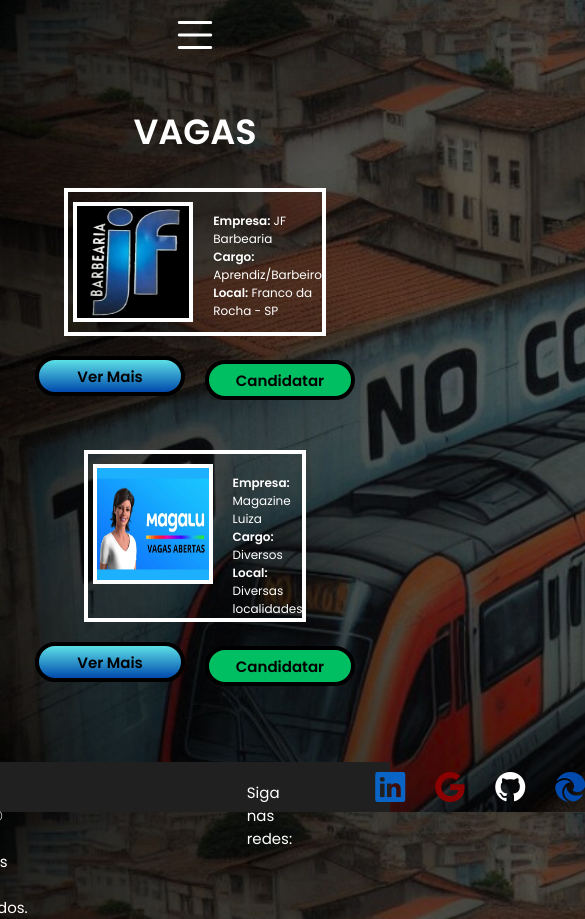
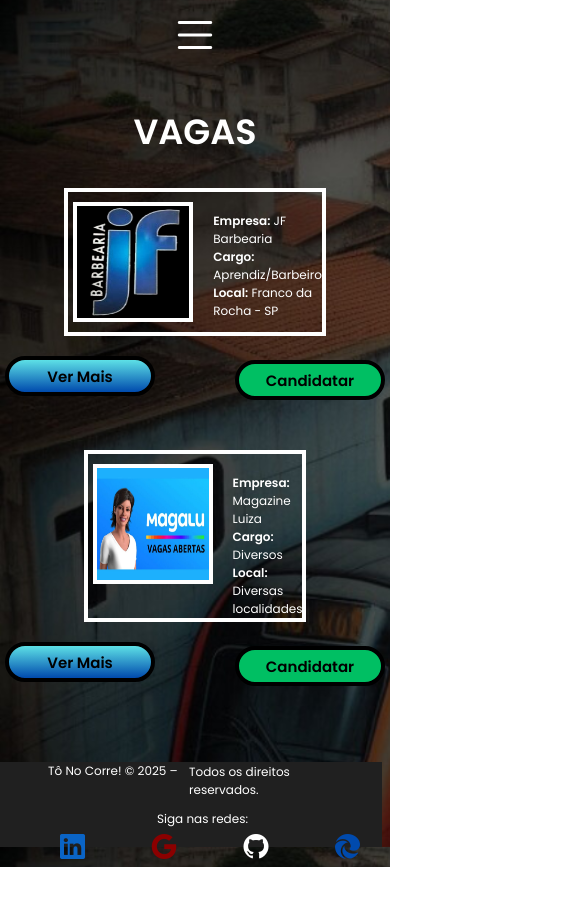
Before and after one commit to FelipeAugustoFialho/ToNoCorre-Vagas, a plain HTML site: page index.html in a window 390 px wide. Shown: the whole page, 585 px wide, since content can reach past the window. After the commit the page ends 867 px from the top, so only its background shows below. Drawn offline with nearby package versions, Linux system fonts and the light colour scheme.

Commit message:
teste footer mobile version

```diff
--- a/index.html
+++ b/index.html
@@ -93,8 +93,9 @@
 
 
     <footer>
-        <p class="pFooter">Tô No Corre! © 2025 – Todos os direitos reservados.</p>
-        <p class="pFooter">Siga nas redes:</p>
+        <p class="pFooter">Tô No Corre! © 2025 – </p>
+        <p class="p2Footer">Todos os direitos reservados.</p>
+        <p class="p3Footer">Siga nas redes:</p>
         <a href="https://www.linkedin.com/company/to-no-corre/" target="_blank"><i class="bi bi-linkedin"></i></a>
 
         <a href="mailto:tonocorre.oficial@gmail.com?subject=
--- a/style.css
+++ b/style.css
@@ -201,6 +201,26 @@
     margin-right: 53px;
     font-family: Poppins;
 }
+.p2Footer {
+
+    font-size: 15px;
+    justify-content: center;
+    color: #FFFFFF;
+    margin-top: 19px;
+    margin-left: 136px;
+    margin-right: 53px;
+    font-family: Poppins;
+}
+.p3Footer {
+
+    font-size: 15px;
+    justify-content: center;
+    color: #FFFFFF;
+    margin-top: 19px;
+    margin-left: 136px;
+    margin-right: 53px;
+    font-family: Poppins;
+}
 a{
     margin-top: 4px;
 }
@@ -253,6 +273,7 @@
 
 
 @media screen and (max-width: 700px){
+
     nav{
        /*display: block;*/
        display: none;
@@ -261,15 +282,6 @@
         display: grid;
     }
 
-
-/*
-    .navMobile{
-
-        display: grid;
-        margin: auto;
-        background-color: black;
-        width: 150px;
-        */
 
 
 
@@ -317,4 +329,50 @@
         font-size: 12px;
         margin-left: -30px;
     }
+
+
+    footer{
+     color: #FFFFFF;
+    display: block;
+    justify-content: center;
+    font-size: 25px;
+    gap: 30px;
+    /*height: 120px;*/
+    height: 85px;
+    width: 98vw;
+    background-color: #202020;
+    }
+    a{
+        margin-left: 60px;
+    }
+    .pFooter{
+        font-size: 12px;
+        margin-left: 48px;
+        margin-top: 25px;
+    }
+
+    .p2Footer {
+    font-size: 12px;
+    justify-content: center;
+    color: #FFFFFF;
+    margin-top: -17px;
+    margin-left: 189px;
+    margin-right: 36px;
+    font-family: Poppins;
+
 }
+.p3Footer {
+
+  font-size: 12px;
+        justify-content: center;
+        color: #FFFFFF;
+        margin-top: 11px;
+        margin-bottom: 1px;
+        margin-left: 157px;
+        margin-right: 35px;
+        font-family: Poppins;
+}
+}
+
+
+}
```
